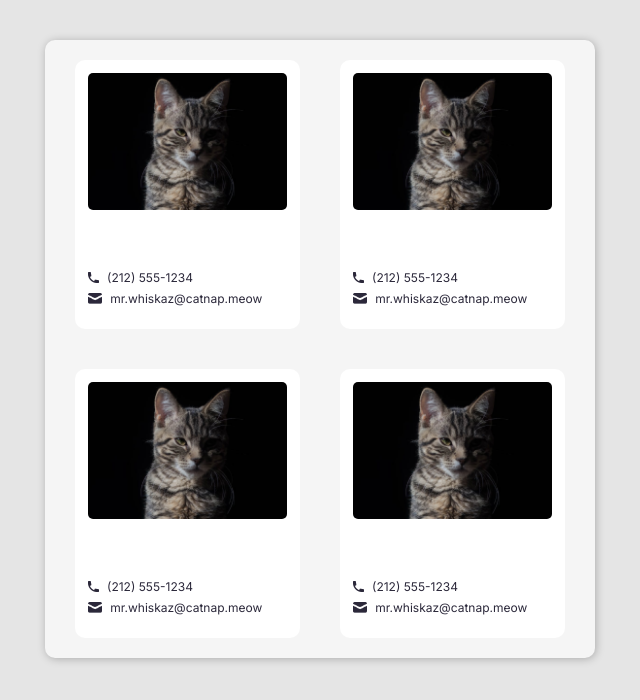
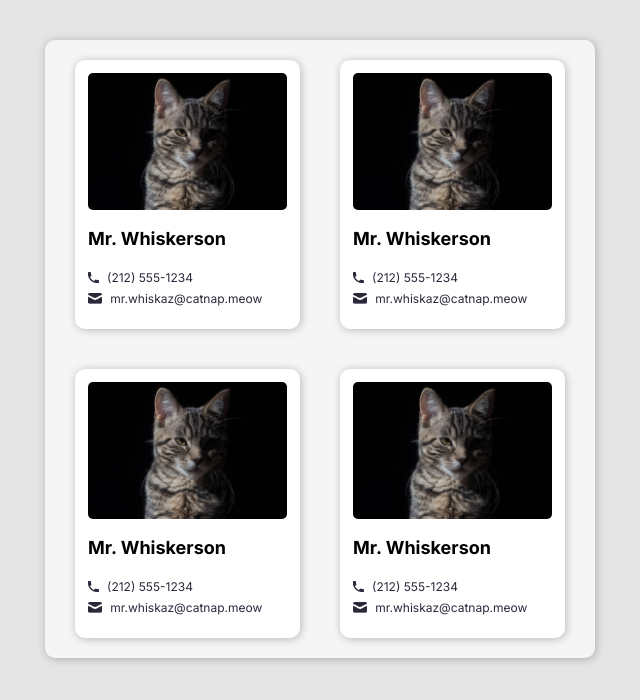
Before and after one commit to Chatan2700/contact-component, a React (Vite) app: page / in a window 1280 px wide. Shown: the top 700 px of the page, without its empty margins (320-960 px from the left). Built offline with nearby package versions, Linux system fonts and the light colour scheme.

Commit message:
props added

```diff
--- a/src/App.jsx
+++ b/src/App.jsx
@@ -7,10 +7,30 @@ function App() {
     <>
       <div className="container">
         <div className="contacts">
-          <Contact />
-          <Contact />
-          <Contact />
-          <Contact />
+          <Contact
+            img="./images/mr-whiskerson.png"
+            name='Mr. Whiskerson'
+            phone='(212) 555-1234'
+            email='mr.whiskaz@catnap.meow'
+          />
+          <Contact
+            img="./images/fluffykins.png"
+            name='Fluffykins'
+            phone='(212) 555-2345'
+            email='fluff@me.com'
+          />
+          <Contact
+            img="./images/felix.png"
+            name='Felix'
+            phone='(212) 555-4567'
+            email='thecat@hotmail.com'
+          />
+          <Contact
+            img="./images/pumpkin.png"
+            name='Pumpkin'
+            phone='(0800) CAT KING'
+            email='pumpkin@scrimba.com'
+          />
         </div>
       </div>
     </>
--- a/src/index.css
+++ b/src/index.css
@@ -6,7 +6,6 @@ body {
   margin-top: 40px;
   font-family:'Inter',sans-serif;
   background: #e5e5e5;
-  color: white;
   /* Center the React card on the screen */
   display: flex;
   justify-content: center;
@@ -46,6 +45,7 @@ body {
   padding: 13px;
   padding-bottom: 20px;
   background-color: white;
+  box-shadow: 1px 1px 8px rgba(0, 0, 0, 0.25);
 }
 
 .contact-card > img {
```
